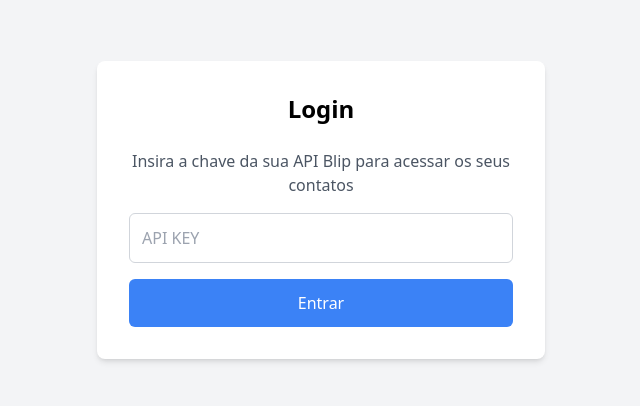
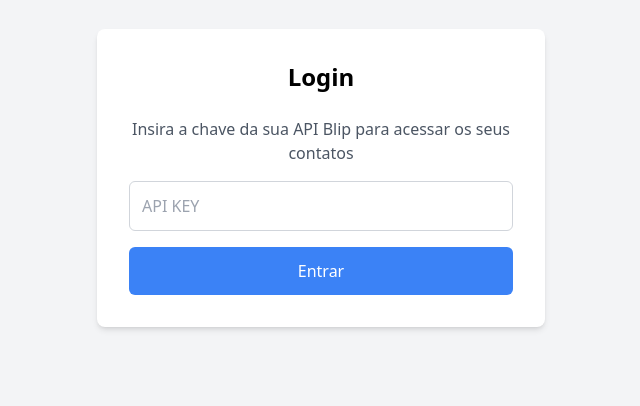
Before and after one commit to barbarabarbabela/blip-chat, a React (Vite) app in the folder web/: page / in a window 1280 px wide. Shown: the part 222-628 px from the top of the page, without its empty margins (319-959 px from the left). Built offline with nearby package versions, Linux system fonts and the light colour scheme.

Commit message:
feat: remove css tags from app.css

```diff
--- a/web/src/App.css
+++ b/web/src/App.css
@@ -1,6 +1,6 @@
-#root {
-  max-width: 1280px;
-  margin: 0 auto;
-  padding: 2rem;
-  text-align: center;
+
+* {
+  box-sizing: border-box;
+  margin: 0;
+  padding: 0;
 }
```
